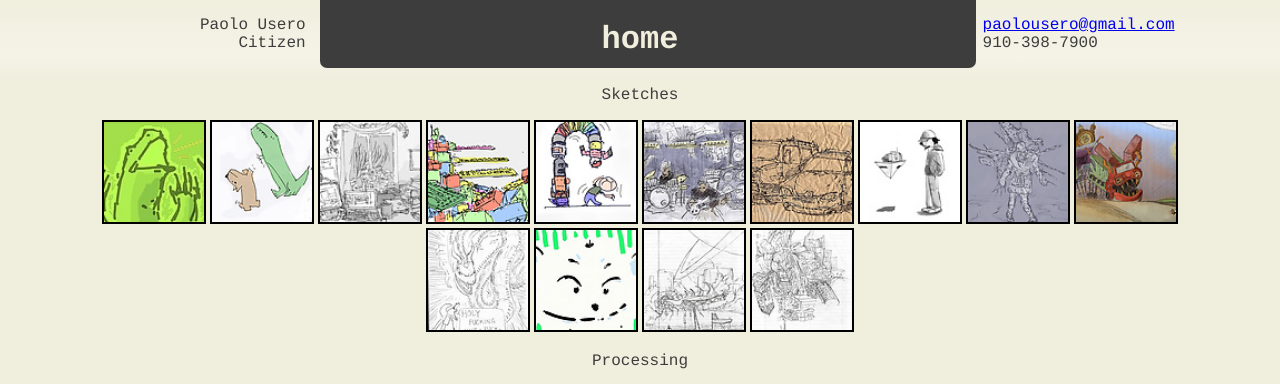
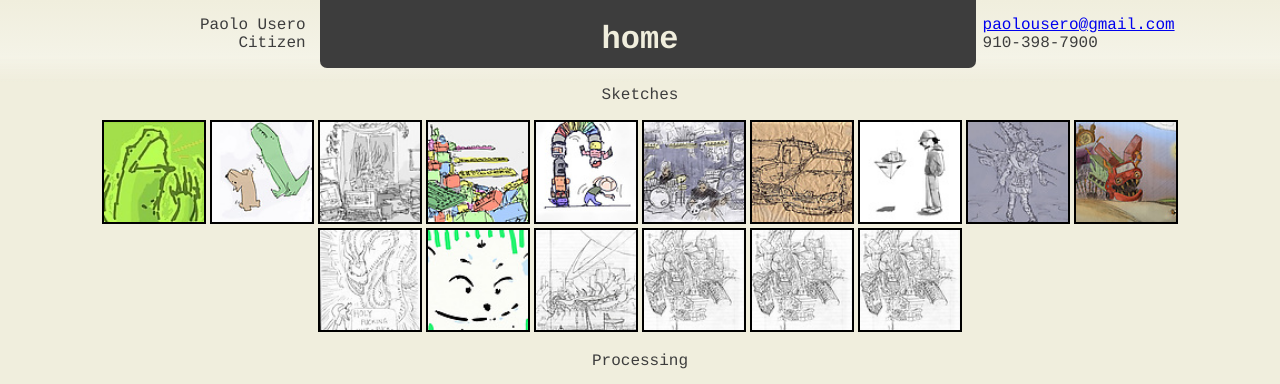
Before and after one commit to koolkalang/web_portfolio, a plain HTML site: page index.html in a window 1280 px wide. Shown: the top 384 px of the page. Drawn offline with Linux system fonts and the light colour scheme; grey boxes are pictures that could not be loaded.

Commit message:
added more pictures

```diff
--- a/index.html
+++ b/index.html
@@ -34,6 +34,8 @@
 			<a href="images/12.jpg"><img src="images/thumbs/12s.jpg"/></a>
 			<a href="images/13.jpg"><img src="images/thumbs/13s.jpg"/></a>
 			<a href="images/14.jpg"><img src="images/thumbs/14s.jpg"/></a>
+			<a href="images/14.jpg"><img src="images/thumbs/14s.jpg"/></a>
+			<a href="images/14.jpg"><img src="images/thumbs/14s.jpg"/></a>
 			<br>
 		</center>
 			<p>Processing</p>
```
